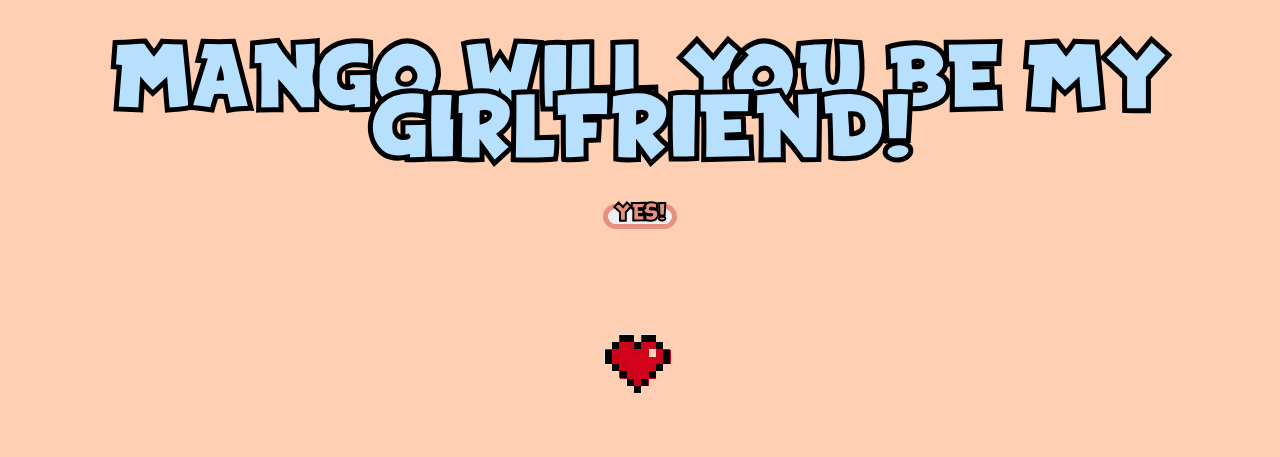
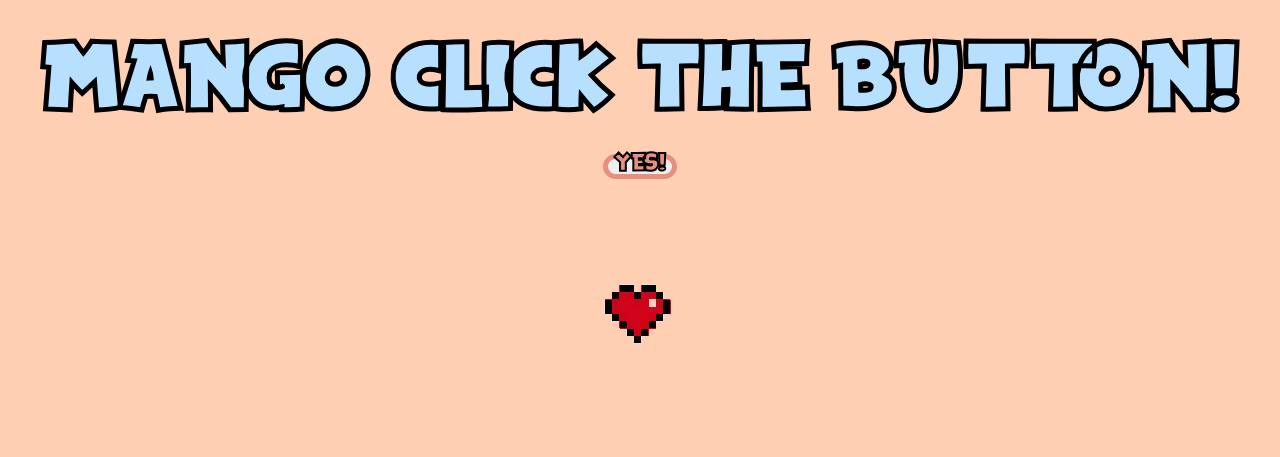
Before and after one commit to nazrpro/mango, a plain HTML site: page index.html in a window 1280 px wide. Drawn offline with Linux system fonts and the light colour scheme.

Commit message:
index.html

```diff
--- a/index.html
+++ b/index.html
@@ -8,7 +8,7 @@
     <title>BE MY GF!</title>
 </head>
 <body>
-    <header><h1>MANGO WILL YOU BE MY GIRLFRIEND!</h1>
+    <header><h1>MANGO CLICK THE BUTTON!</h1>
         <a href="https://youtu.be/0CdMqJ9Lidg?si=IxcAvTDOTnb_i0R-" target="_blank"><button>YES!</button></a>
 
     </header>
@@ -19,4 +19,5 @@
 
 
 </body>
+
 </html>
```
